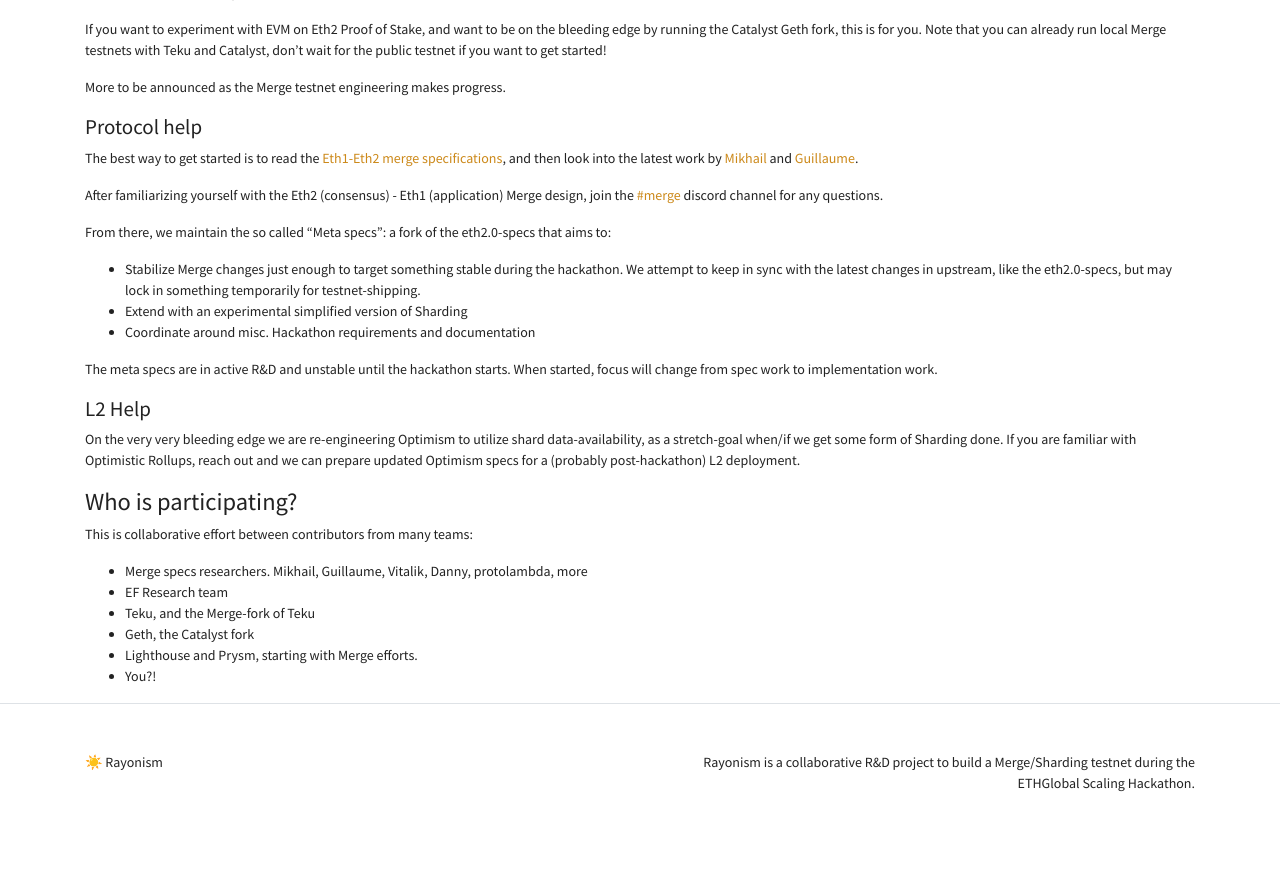
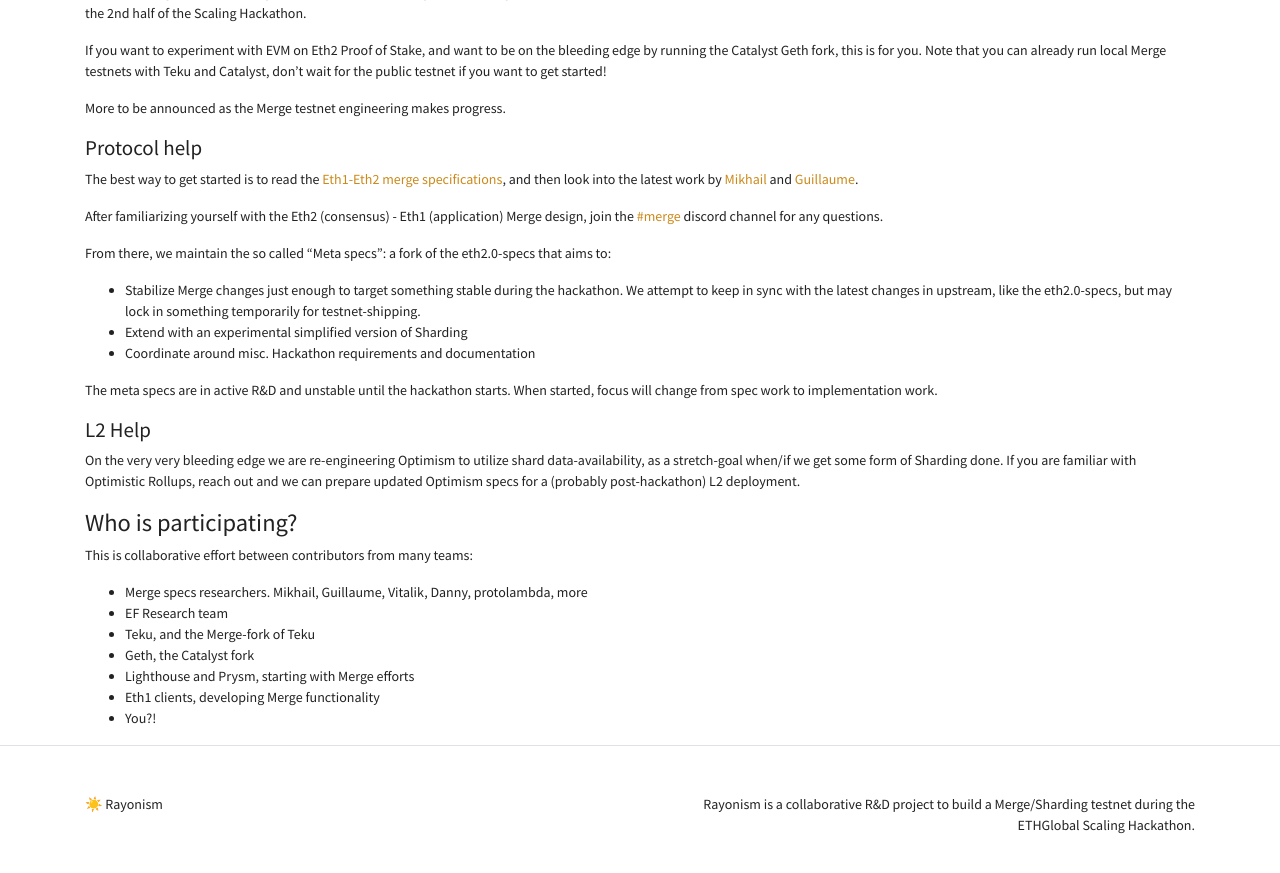
Before and after one commit to protolambda/rayonism, a Jekyll site: the page built from index.md, in a window 1280 px wide and 900 px high, scrolled down 2093 px. Shown: the top 873 px of the window. Built offline with Jekyll 4.4.1, drawn with Linux system fonts in a browser that asks for light colours; some of the changed text lies outside the part shown.

Commit message:
minor copy change to allow for more eth1 devs to be involved

```diff
--- a/index.md
+++ b/index.md
@@ -21,6 +21,7 @@
 - Early April: target for Eth2-Eth1 devnet following the Merge specs
 - April 16: [ETHGlobal Scaling Hackathon](https://scaling.ethglobal.co/) starts
 - Mid April: Sharding minimal viable specs target (No Custody Game or Data Availability Sampling)
+- During hackathon: develop merge functionality on top of participating Eth1 clients
 - During hackathon: develop sharding functionality on top of participating Eth2 clients
 - Stretch goal: Initial L2, Optimism-Eth2 prototype
 - May 14: Hackathon ends
@@ -85,5 +86,6 @@
 - EF Research team
 - Teku, and the Merge-fork of Teku
 - Geth, the Catalyst fork
-- Lighthouse and Prysm, starting with Merge efforts.
+- Lighthouse and Prysm, starting with Merge efforts
+- Eth1 clients, developing Merge functionality
 - You?!
```
